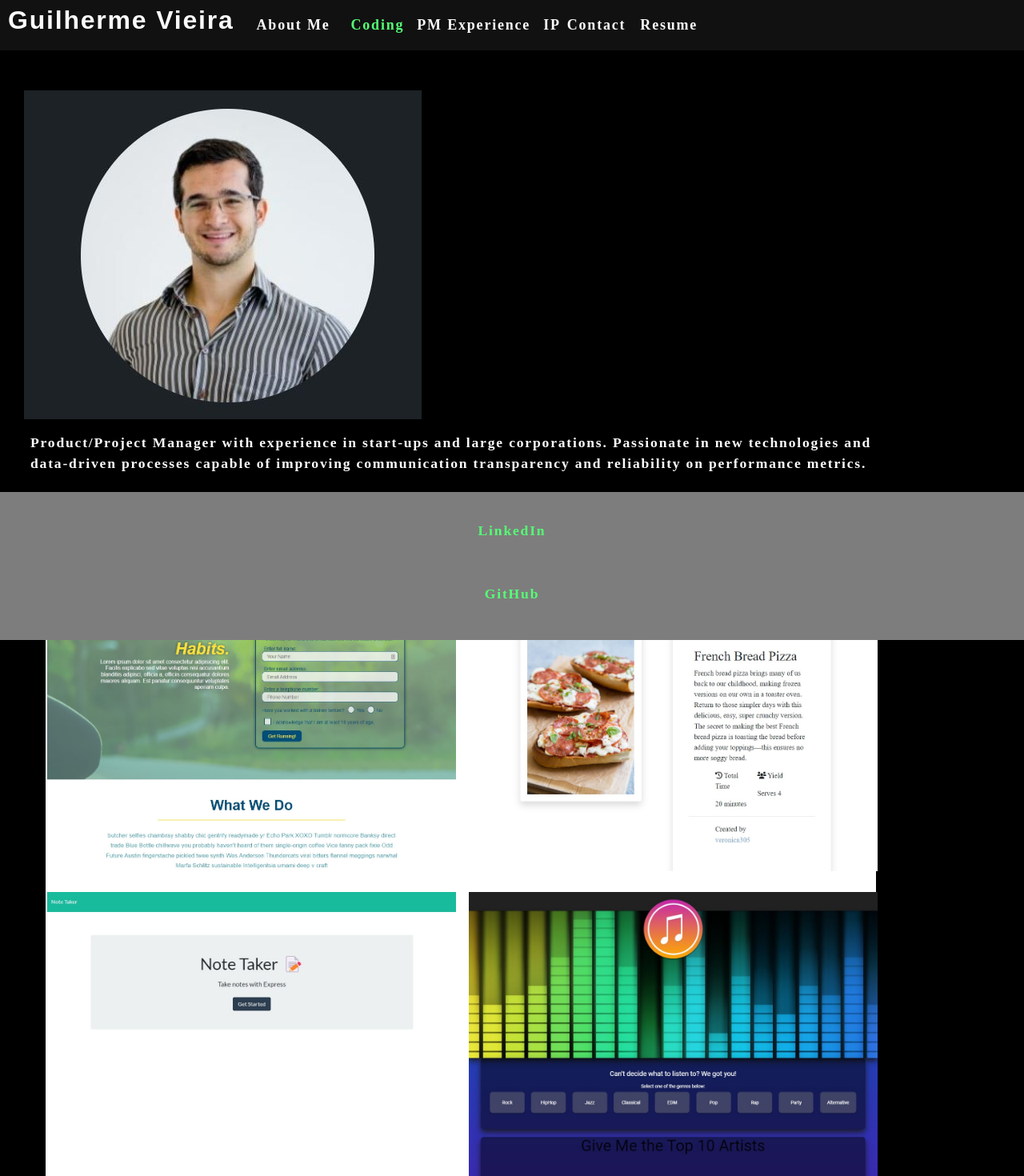
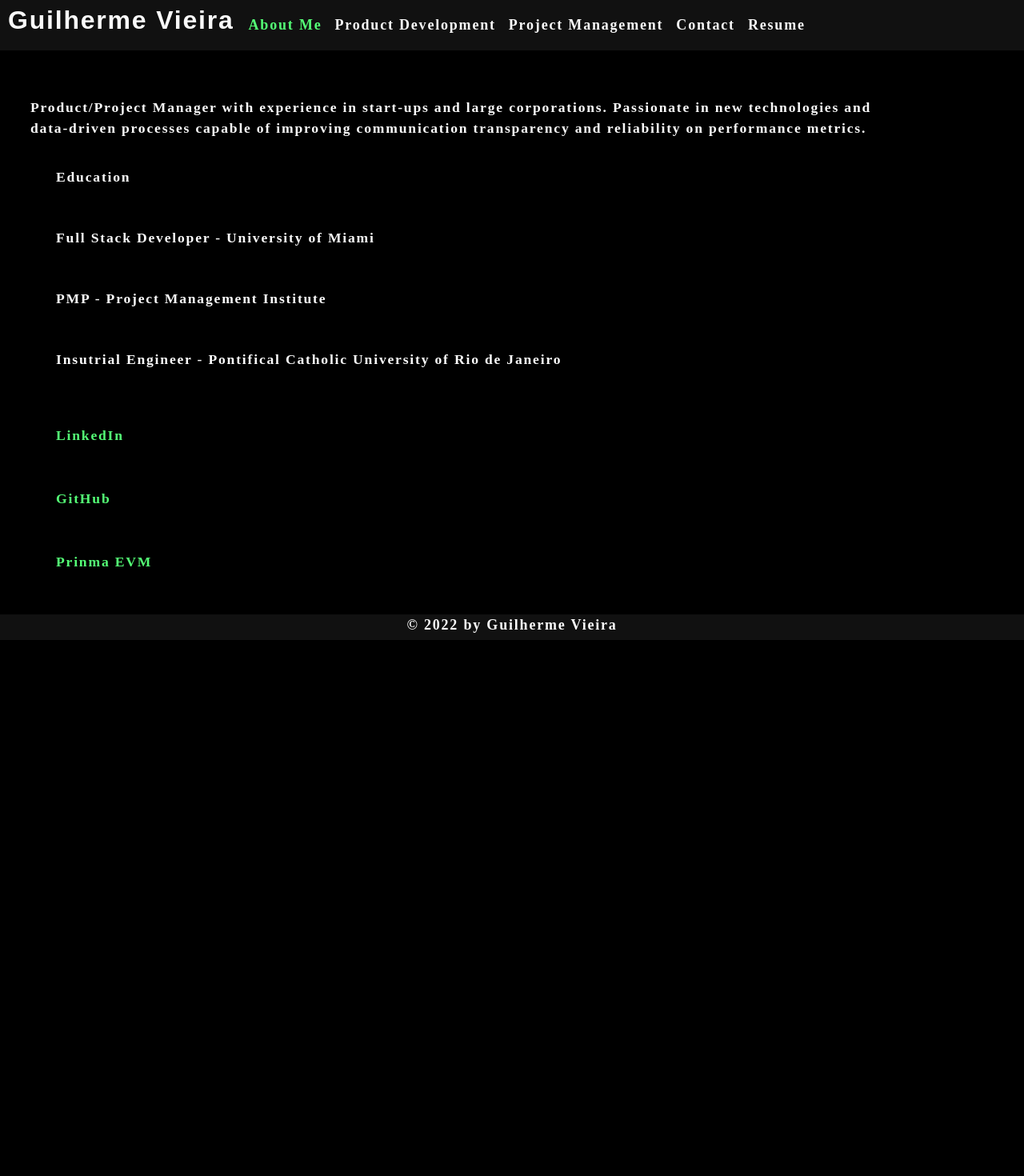
Before and after one commit to vieiragcv/gui-react-portfolio, a React (Create React App) app: page / in a window 1280 px wide. Shown: the top 1470 px of the page at 80% size. After the commit the page ends 828 px from the top, so only its background shows below. Built offline with nearby package versions, Linux system fonts and the light colour scheme.

Commit message:
refactoring home page

```diff
--- a/src/App.js
+++ b/src/App.js
@@ -7,42 +7,74 @@ import Project from './components/Project';
 
 function App() {
 
-  const [projectType] = useState([
-    { name: 'Coding', description: 'Coding Experience' },
-    { name: 'PM Experience', description: 'Project Management Experience' },
-    { name : 'IP', desription: 'Intellectual Property developed'}
+  const [navItem] = useState([
+    { name: 'About Me', description: 'Brief summary about myself'},
+    { name: 'Product Development', description: 'Coding Experience' },
+    { name: 'Project Management', description: 'Project Management Experience' },
+    { name: 'Contact', description: 'Contact me form'},
+    { name: 'Resume', description: 'Download my full resume'}
   ]);
 
-  const [currentProjectType, setCurrentProjectType] = useState(projectType[0]);
-  const [contactSelected, setContactSelected] = useState(false);
+  const [currentNavItem, setCurrentNavItem] = useState(navItem[0]);
 
   return (
     <div>
+
       <Header
-        projectType={projectType}
-        setCurrentProjectType={setCurrentProjectType}
-        currentProjectType={currentProjectType}
-        contactSelected={contactSelected}
-        setContactSelected={setContactSelected}
+        navItem={navItem}
+        setCurrentNavItem={setCurrentNavItem}
+        currentNavItem={currentNavItem}
       ></Header>
 
       <main>
-        {!contactSelected ? (
+        {currentNavItem.name === 'About Me' &&
           <>
           <div>
             <About></About>
           </div>
+
+          </>
+        }
+        {currentNavItem.name === 'Coding' &&
+          <>
           <div>
             <Project></Project>
           </div>
           </>
-        ):(
+        }
+        {currentNavItem.name === 'Project Management' &&
+          <>
+          <div>
+            <p>Project Management</p>
+          </div>
+          </>
+        }
+        {currentNavItem.name === 'IP' &&
+          <>
+          <div>
+            <p>IP</p>
+          </div>
+          </>
+        }
+        {currentNavItem.name === 'Contact' &&
+          <>
+          <div>
             <Contact></Contact>
-          )
+          </div>
+          </>
+        }
+        {currentNavItem.name === 'Resume' &&
+          <>
+          <div>
+            <p>Resume</p>
+          </div>
+          </>
         }
       </main>
 
-      <Footer></Footer>
+      <Footer
+      ></Footer>
+
     </div>
   );
 }
--- a/src/components/About/index.js
+++ b/src/components/About/index.js
@@ -2,7 +2,6 @@
 -                           About
 ------------------------------------------------------------*/
 import React from 'react';
-import aboutImage from "../../assets/images/gui-headshot.JPG"
 
 function About() {
 
@@ -10,21 +9,32 @@ function About() {
 
   <div className="">
     <section className="">
-
       <div className="">
-        <img src={aboutImage} className=""  alt="headshot"></img>
         <p className="px-1" >Product/Project Manager with experience in start-ups and large corporations.
           Passionate in new technologies and data-driven processes capable of improving communication
           transparency and reliability on performance metrics. </p>
       </div>
 
-      <div className="" style={{ width: "100%", float: "right" }}>
-        <div>
-        <p classname="py-2"> Certificates: Project Management Professional (PMP)</p>
-        <p>UM Full Stack Web Development </p>
-        </div >
-        <div style={{ width: "100%", float: "right" }}>
-        </div>
+      <div className="">
+          <ul>
+            <li>
+              <p className="py-2"> Education</p>
+            </li>
+            <li>
+              <p className="py-2">Full Stack Developer - University of Miami </p>
+            </li>
+            <li>
+              <p className="py-2">PMP - Project Management Institute</p>
+            </li>
+            <li>
+              <p className="py-2">Insutrial Engineer - Pontifical Catholic University of Rio de Janeiro</p>
+            </li>
+            <li>
+              <a href="https://www.linkedin.com/in/vieiragui25/"><p>LinkedIn</p></a>
+              <a href="https://github.com/vieiragcv"><p>GitHub</p></a>
+              <a href="https://sites.google.com/prinmaevm.com/prinmaevm/home"><p>Prinma EVM</p></a>
+            </li>
+          </ul>
       </div>
     </section>
   </div>
--- a/src/components/Footer/index.js
+++ b/src/components/Footer/index.js
@@ -5,11 +5,11 @@
 import React from 'react';
 
 function Footer() {
-
   return(
     <footer className="footer">
-      <a href="https://www.linkedin.com/in/vieiragui25/"><p>LinkedIn</p></a>
-      <a href="https://github.com/vieiragcv"><p>GitHub</p></a>
+      <div>
+        &copy; {new Date().getFullYear()} by Guilherme Vieira
+      </div>
     </footer>
   )
 }
--- a/src/components/Header/index.js
+++ b/src/components/Header/index.js
@@ -8,16 +8,14 @@ import { capitalizeFirstLetter } from '../../utils/helper';
 function Header (props) {
 
   const {
-    projectType = [],
-    setCurrentProjectType,
-    currentProjectType,
-    contactSelected,
-    setContactSelected
+    navItem = [],
+    setCurrentNavItem,
+    currentNavItem,
   } = props;
 
-  useEffect(() => {
-    document.title = capitalizeFirstLetter(currentProjectType.name);
-  }, [currentProjectType]);
+  useEffect(() => {    // CHANGES TITLE ON CHROME TAB
+    document.title = capitalizeFirstLetter(currentNavItem.name);
+  }, [currentNavItem]);
 
   return (
     <header className="flex-row px-1">
@@ -29,52 +27,25 @@ function Header (props) {
       </h2>
 
       <nav
-        projectType={projectType}
-        setCurrentProjectType={setCurrentProjectType}
-        currentProjectType={currentProjectType}
-        contactSelected={contactSelected}
-        setContactSelected={setContactSelected}
+        navItem={navItem}
+        setCurrentNavItem={setCurrentNavItem}
+        currentNavItem={currentNavItem}
       >
-
         <ul className="flex-row px-1">
-
-{/*------------------------------------- ABOUT ME -------------------------------------*/}
-
-          <li className={`mx-2 ${ contactSelected && 'navActive'}`}>
-            <a href="#about" onClick = {() => setContactSelected(false)}>About Me</a>
-          </li>
-
-{/*------------------------------------- Portfolio -------------------------------------*/}
-
-          {projectType.map((type) => (
+          {navItem.map((type) => (
             <li
-              className = {`mx-1 ${
-                currentProjectType.name === type.name && 'navActive'
-              }`}
+              className = {`mx-1 ${currentNavItem.name === type.name && 'navActive'}`}
               key={type.name}
             >
               <span
                 onClick = { () => {
-                  setCurrentProjectType(type);
-                  setContactSelected(false);
+                  setCurrentNavItem(type);
                 }}
               >
                 {capitalizeFirstLetter(type.name)}
               </span>
             </li>
           ))}
-
-{/*------------------------------------- Contact -------------------------------------*/}
-
-          <li>
-            <span onClick={() => setContactSelected(true)}>  Contact</span>
-          </li>
-
-{/*------------------------------------- Resume -------------------------------------*/}
-
-          <li className="mx-2">
-            <a href="#resume">Resume</a>
-          </li>
         </ul>
       </nav>
     </header>
--- a/src/components/Project/index.js
+++ b/src/components/Project/index.js
@@ -2,6 +2,7 @@
 -                          Project
 ------------------------------------------------------------*/
 import React from 'react';
+
 import proj1Image from "../../assets/images/proj1.jpg";
 import proj2Image from "../../assets/images/proj2.jpg";
 import proj3Image from "../../assets/images/proj3.jpg";
@@ -14,38 +15,43 @@ function Project() {
   return(
     <div className="container">
 
-
-
-        <div className ="" id="project-1">
-          <a href="https://vieiragcv.github.io/run-buddy/"><img src={ proj1Image } className=""  alt="proj1"></img> </a>
+        <div className ="" id="">
+          <a href="https://vieiragcv.github.io/run-buddy/">
+            <img src={ proj1Image } className=""  alt="proj1"></img>
+          </a>
         </div>
 
-        <div className ="" id="project-2">
-          <a href="https://vieiragcv.github.io/la-cocina-g/"> <img src={ proj2Image } className=""  alt="proj2" ></img></a>
+        <div className ="" id="">
+          <a href="https://vieiragcv.github.io/la-cocina-g/">
+            <img src={ proj2Image } className=""  alt="proj2" ></img>
+          </a>
         </div>
 
-        <div className ="" id="project-3">
-          <a href="https://vieiragcv.github.io/note-taker/"><img src={ proj3Image } className=""  alt="proj3" ></img></a>
+        <div className ="" id="">
+          <a href="https://vieiragcv.github.io/note-taker/">
+            <img src={ proj3Image } className=""  alt="proj3" ></img>
+          </a>
         </div>
 
-        <div className ="" id="project-4">
-          <a href="https://vieiragcv.github.io/project-1-team-8/"><img src={ proj4Image } className=""  alt="proj4" ></img> </a>
+        <div className ="" id="">
+          <a href="https://vieiragcv.github.io/project-1-team-8/">
+            <img src={ proj4Image } className=""  alt="proj4" ></img>
+          </a>
         </div>
 
-        <div className =""id="project-5">
-          <a href="https://vieiragcv.github.io/weather-dashboard/"><img src={ proj5Image } className=""  alt="proj5" ></img></a>
+        <div className =""id="">
+          <a href="https://vieiragcv.github.io/weather-dashboard/">
+            <img src={ proj5Image } className=""  alt="proj5" ></img>
+          </a>
         </div>
 
-        <div className ="" id="project-6">
-          <a href="https://vieiragcv.github.io/code-quiz/"><img src={ proj6Image } className=""  alt="proj6" ></img></a>
+        <div className ="" id="">
+          <a href="https://vieiragcv.github.io/code-quiz/">
+            <img src={ proj6Image } className=""  alt="proj6" ></img>
+          </a>
         </div>
-
-
-
-
     </div>
   )
-
 }
 
 export default Project;
--- a/src/index.css
+++ b/src/index.css
@@ -56,47 +56,6 @@ body {
   margin-right: auto;
   background-color: white;
 }
-
-/* .project-1 {
-  grid-column-start: 1;
-  grid-column-end: 2;
-  grid-row-start: 1;
-  grid-row-end: 1;
-}
-.project-2 {
-  grid-column-start: 2;
-  grid-column-end: 3;
-  grid-row-start: 1;
-  grid-row-end: 1;
-} */
-/* .project-3 {
-  grid-column-start: ;
-  grid-column-end: ;
-  grid-row-start: ;
-  grid-row-end: ;
-
-}
-.project-4 {
-  grid-column-start: ;
-  grid-column-end: ;
-  grid-row-start: ;
-  grid-row-end: ;
-
-}
-.project-5 {
-  grid-column-start: ;
-  grid-column-end: ;
-  grid-row-start: ;
-  grid-row-end: ;
-
-}
-.project-6 {
-  grid-column-start: ;
-  grid-column-end: ;
-  grid-row-start: ;
-  grid-row-end: ;
-
-} */
 
 
 
@@ -187,6 +146,10 @@ header {
 header a {
   color: var(--light);
 }
+
+/* nav {
+  position: fixed;
+} */
 
 nav a:hover {
   text-decoration: none;
@@ -392,9 +355,10 @@ code {
 
 .footer {
   position: fixed;
-  background-color: rgb(126, 125, 125);
+  background-color: var(--darker);
   left: 0;
   bottom: 0;
   width: 100%;
+  height: 2rem;
   text-align: center;
 }
```
Also changed, not shown: src/pages/Home.js (deleted, +0 -15 lines).
